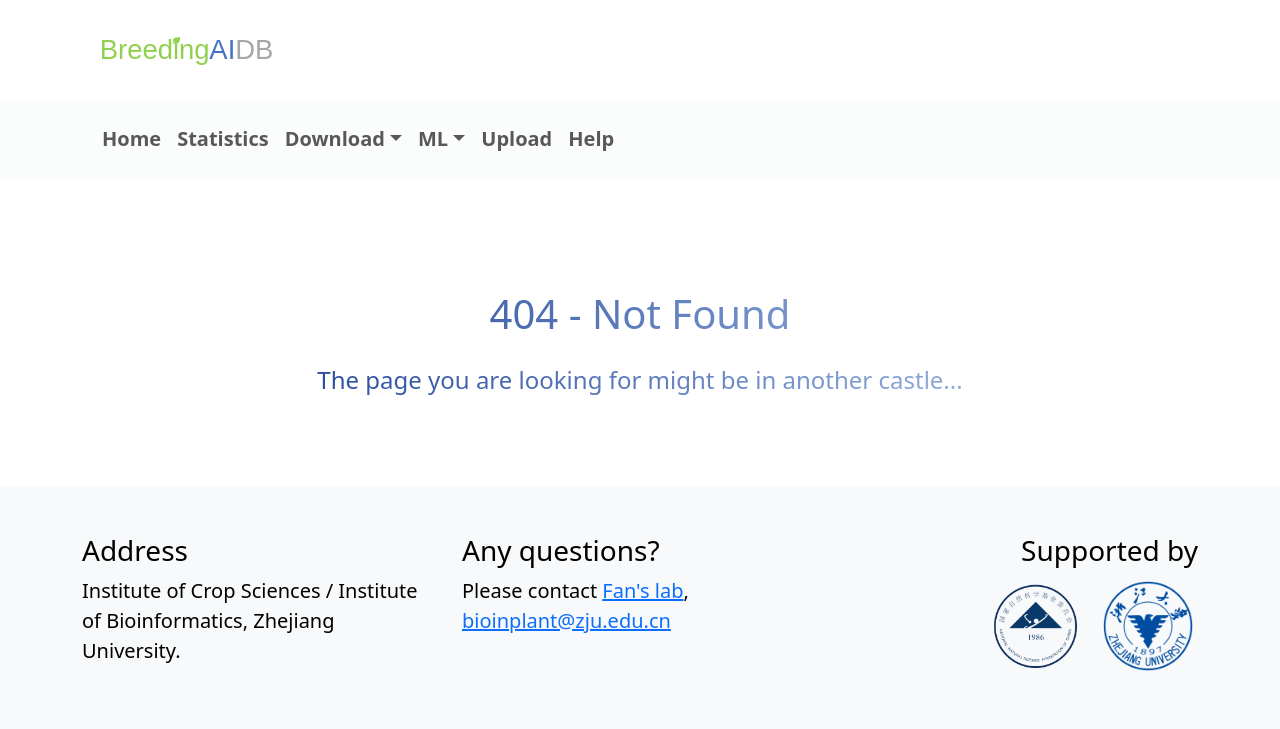
After one commit to SZJhacker/BreedingAI, a Flask app: template riceprediction/app/templates/404.html in a window 1280 px wide. The commit adds this page. Shown: the top 729 px of the page. Run offline with Flask 3, Linux system fonts and the light colour scheme; the template is opened without the code that fills it, so the values that code supplies are empty; parts of the project's set-up code (start-up, migrations or seed data) failed here and were passed over; some libraries are stand-ins or nearby versions.

Commit message:
"修改404，500错误的返回页面"

```diff
--- /dev/null
+++ b/riceprediction/app/templates/404.html
@@ -0,0 +1,11 @@
+{% extends "layout.html" %}
+
+{% block content %}
+<div class="p-5">
+    <div class="text-center blue-gradient mt-5">
+        <h1 class="p-3">404 - Not Found</h1>
+        <p class="fs-4">The page you are looking for might be in another castle...</p>
+        <!-- Add any additional content or styling as needed -->
+    </div>
+</div>
+{% endblock %}
--- a/riceprediction/app/templates/layout.html
+++ b/riceprediction/app/templates/layout.html
@@ -10,8 +10,14 @@
     {% block styles %}
     <!-- Bootstrap CSS -->
     {{ bootstrap.load_css() }}
+    <style>
+        .blue-gradient {
+            background: -webkit-linear-gradient(left, rgb(1, 39, 136), rgb(187, 211, 241));
+            -webkit-background-clip: text;
+            -webkit-text-fill-color: transparent;
+        }
+    </style>
     <link rel="stylesheet" href="https://cdnjs.cloudflare.com/ajax/libs/font-awesome/5.15.3/css/all.min.css">
-
 
     {% endblock %}
 
```
Also changed, not shown: riceprediction/app/api/v1/__init__.py (+17 -2 lines), riceprediction/app/templates/500.html (added, +11 -0 lines).
